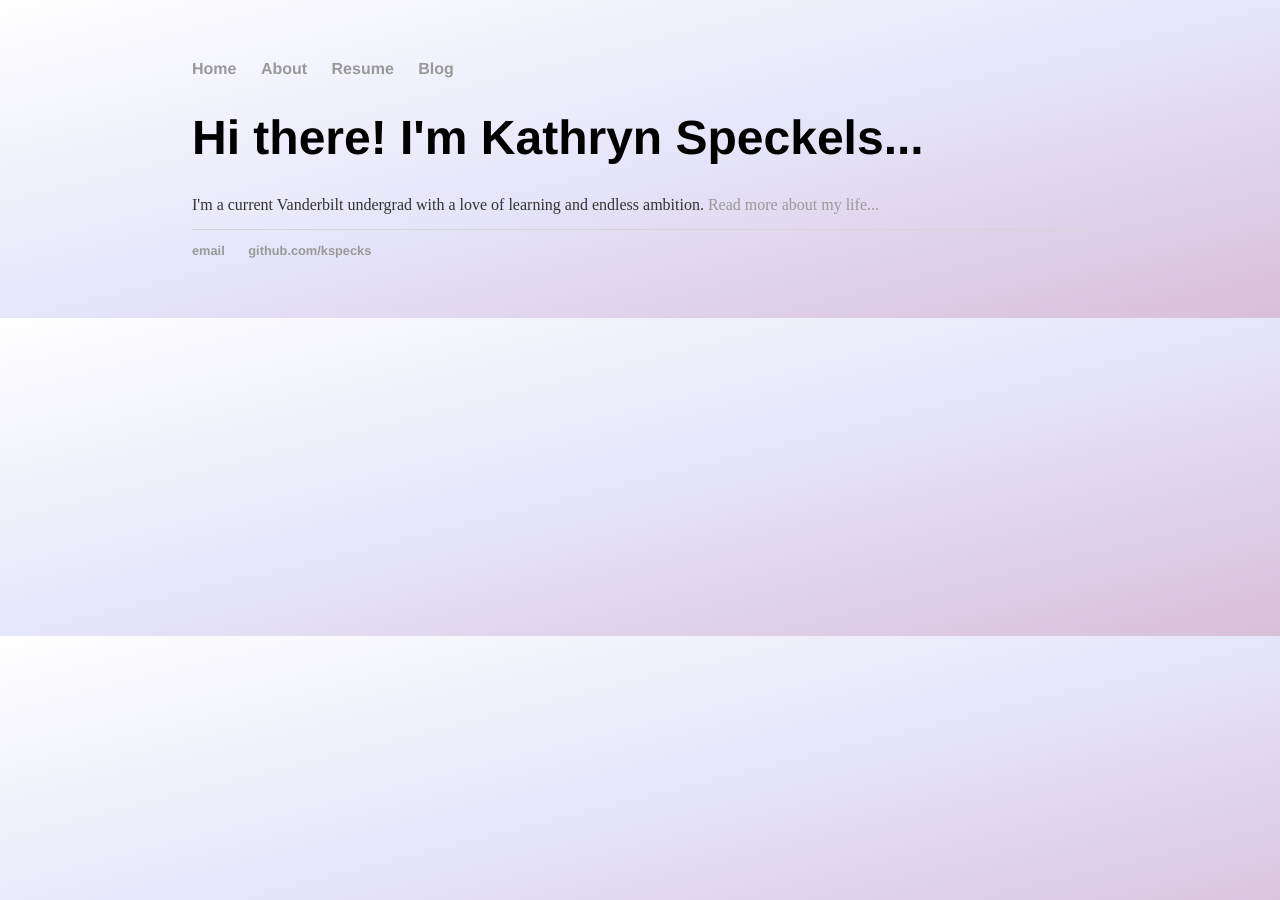
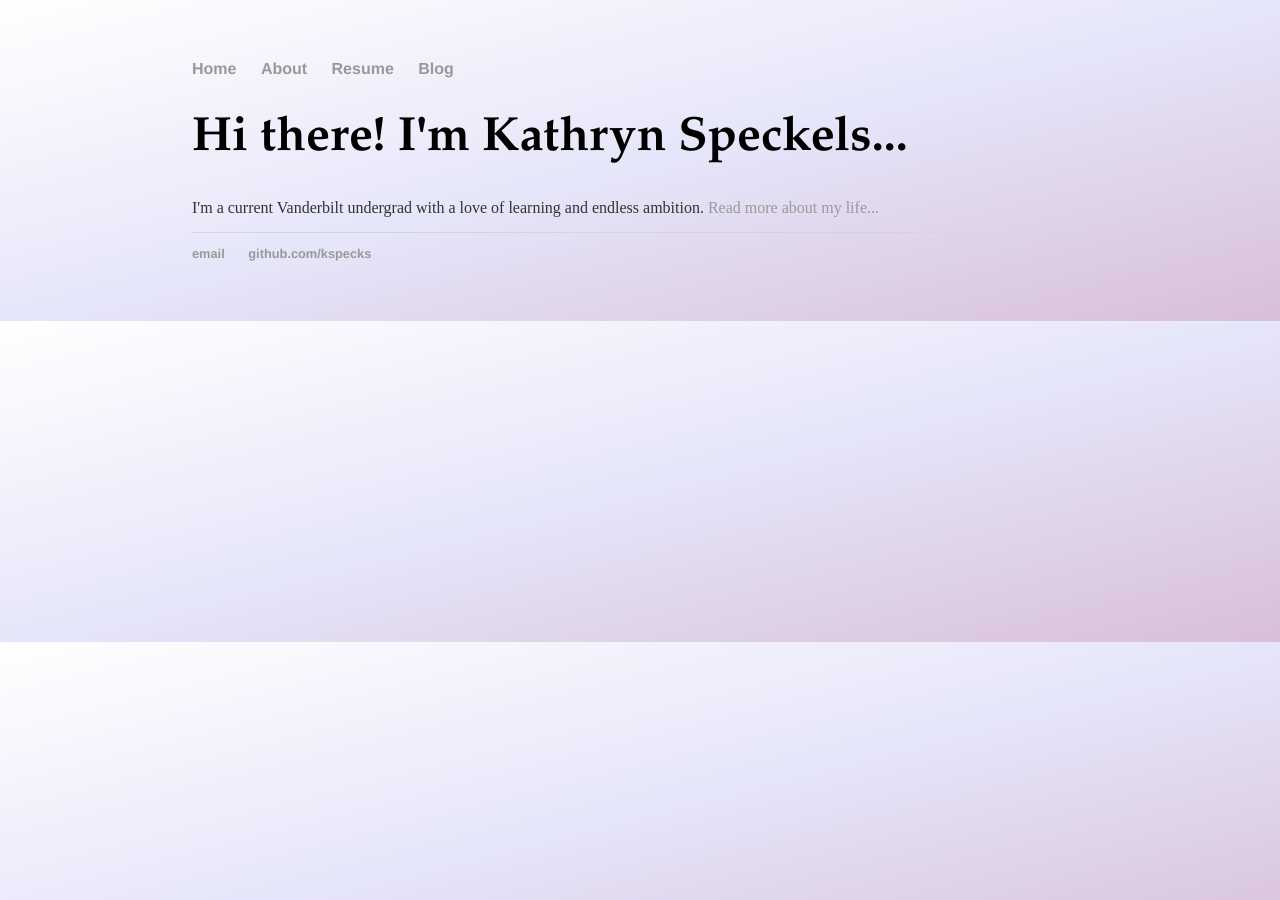
Before and after one commit to kspecks/kspecks.github.io, a Jekyll site: the page built from index.html, in a window 1280 px wide. Built offline with Jekyll 4.4.1, drawn with Linux system fonts in a browser that asks for light colours.

Commit message:
Update main.css

```diff
--- a/css/main.css
+++ b/css/main.css
@@ -21,7 +21,7 @@ a:hover {
 }
 h1 {
     font-size: 3em;
-    font-family:'Helvetica', 'Arial', 'Sans-Serif';
+    font-family:'Garamond', 'Helvetica', 'Sans-Serif';
 }
 p {
     font-size: 1.0em;
```
